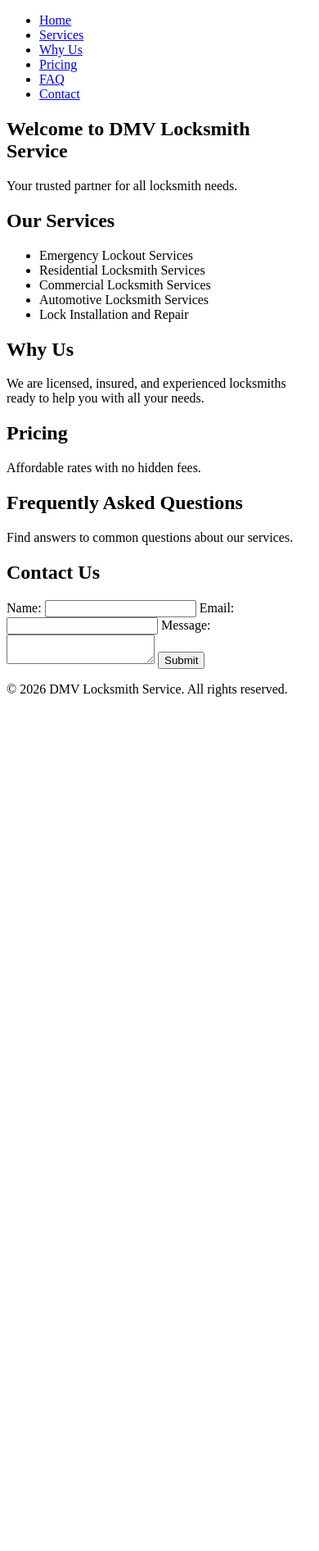
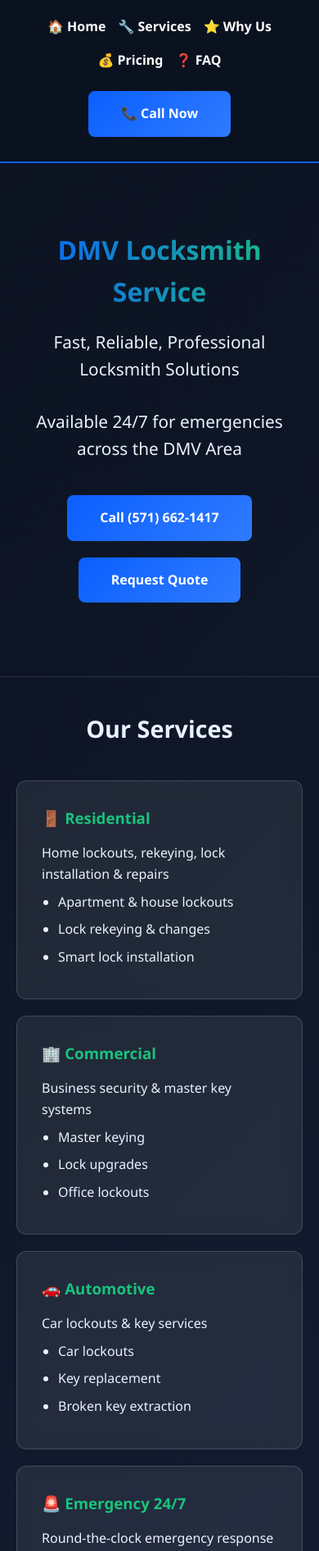
Before and after one commit to alkalbam1993/dmv-locksmith-site, a plain HTML site: page index.html in a window 390 px wide. Shown: the top 1892 px of the page at 82% size. Before the commit the page ends 866 px from the top, so only its background shows below. Drawn offline with Linux system fonts and the light colour scheme.

Commit message:
Refactor index.html for layout and content updates
Updated HTML structure and styles for improved layout and responsiveness. Added new sections for services, pricing, and FAQs.

```diff
--- a/index.html
+++ b/index.html
@@ -1,74 +1,233 @@
-<!DOCTYPE html>
+<!doctype html>
 <html lang="en">
 <head>
-    <meta charset="UTF-8">
-    <meta name="viewport" content="width=device-width, initial-scale=1.0">
-    <meta name="description" content="DMV Locksmith Service - Reliable and Professional Locksmith Solutions">
-    <title>DMV Locksmith Service</title>
-    <link rel="stylesheet" href="styles.css">
+  <meta charset="utf-8" />
+  <meta name="viewport" content="width=device-width,initial-scale=1" />
+  <title>DMV Locksmith Service | 24/7 Emergency Services</title>
+  <style>
+    :root {
+      --bg: #0b1220;
+      --text: #eaf2ff;
+      --brand: #0b5fff;
+      --brand2: #19c37d;
+    }
+    * { box-sizing: border-box; margin: 0; padding: 0; }
+    body {
+      font-family: 'Segoe UI', Tahoma, Geneva, Verdana, sans-serif;
+      background: linear-gradient(135deg, #0b1220 0%, #1a2540 100%);
+      color: var(--text);
+      line-height: 1.6;
+    }
+    header {
+      background: rgba(11,18,32,.9);
+      backdrop-filter: blur(10px);
+      padding: 20px 0;
+      position: sticky;
+      top: 0;
+      border-bottom: 2px solid var(--brand);
+    }
+    .container { max-width: 1200px; margin: 0 auto; padding: 0 20px; }
+    nav { display: flex; justify-content: center; gap: 30px; flex-wrap: wrap; }
+    nav a { color: white; text-decoration: none; font-weight: 600; transition: color 0.3s; }
+    nav a:hover { color: var(--brand2); }
+
+    section {
+      padding: 60px 0;
+      border-bottom: 1px solid rgba(255,255,255,0.1);
+    }
+    h1, h2, h3 { margin-bottom: 20px; }
+    h1 { font-size: 3rem; background: linear-gradient(90deg, var(--brand), var(--brand2)); -webkit-background-clip: text; -webkit-text-fill-color: transparent; }
+    h2 { font-size: 2.5rem; text-align: center; }
+
+    .hero { text-align: center; padding: 80px 0; }
+    .hero p { font-size: 1.3rem; margin-bottom: 30px; }
+    .btn {
+      display: inline-block;
+      padding: 15px 40px;
+      margin: 10px;
+      background: linear-gradient(135deg, var(--brand), #2f7bff);
+      color: white;
+      border-radius: 8px;
+      text-decoration: none;
+      font-weight: bold;
+      transition: transform 0.3s, box-shadow 0.3s;
+    }
+    .btn:hover { transform: translateY(-3px); box-shadow: 0 10px 30px rgba(11,95,255,0.4); }
+
+    .cards-grid {
+      display: grid;
+      grid-template-columns: repeat(auto-fit, minmax(280px, 1fr));
+      gap: 20px;
+      margin-top: 40px;
+    }
+    .card {
+      background: rgba(255,255,255,0.08);
+      border: 1px solid rgba(255,255,255,0.15);
+      border-radius: 12px;
+      padding: 30px;
+      backdrop-filter: blur(10px);
+      transition: transform 0.3s, border-color 0.3s;
+    }
+    .card:hover { transform: translateY(-5px); border-color: var(--brand); }
+    .card h3 { color: var(--brand2); margin-bottom: 15px; }
+    .card ul { margin-left: 20px; }
+    .card li { margin: 8px 0; }
+
+    footer {
+      background: rgba(11,18,32,.95);
+      padding: 40px 0;
+      text-align: center;
+      color: rgba(234,242,255,0.8);
+    }
+
+    @media (max-width: 768px) {
+      h1 { font-size: 2rem; }
+      h2 { font-size: 1.8rem; }
+      nav { gap: 15px; }
+      section { padding: 40px 0; }
+    }
+  </style>
 </head>
 <body>
   <header>
+    <div class="container">
       <nav>
-            <ul>
-                <li><a href="#home">Home</a></li>
-                <li><a href="#services">Services</a></li>
-                <li><a href="#about">Why Us</a></li>
-                <li><a href="#pricing">Pricing</a></li>
-                <li><a href="#faq">FAQ</a></li>
-                <li><a href="#contact">Contact</a></li>
-            </ul>
+        <a href="#home">🏠 Home</a>
+        <a href="#services">🔧 Services</a>
+        <a href="#why">⭐ Why Us</a>
+        <a href="#pricing">💰 Pricing</a>
+        <a href="#faq">❓ FAQ</a>
+        <a href="tel:5716621417" class="btn">📞 Call Now</a>
       </nav>
+    </div>
   </header>
 
-    <section id="hero">
-        <h1>Welcome to DMV Locksmith Service</h1>
-        <p>Your trusted partner for all locksmith needs.</p>
+  <section id="home" class="hero">
+    <div class="container">
+      <h1>DMV Locksmith Service</h1>
+      <p>Fast, Reliable, Professional Locksmith Solutions</p>
+      <p>Available 24/7 for emergencies across the DMV Area</p>
+      <a href="tel:5716621417" class="btn">Call (571) 662-1417</a>
+      <a href="#contact" class="btn">Request Quote</a>
+    </div>
   </section>
 
   <section id="services">
+    <div class="container">
       <h2>Our Services</h2>
+      <div class="cards-grid">
+        <div class="card">
+          <h3>🚪 Residential</h3>
+          <p>Home lockouts, rekeying, lock installation & repairs</p>
           <ul>
-            <li>Emergency Lockout Services</li>
-            <li>Residential Locksmith Services</li>
-            <li>Commercial Locksmith Services</li>
-            <li>Automotive Locksmith Services</li>
-            <li>Lock Installation and Repair</li>
+            <li>Apartment & house lockouts</li>
+            <li>Lock rekeying & changes</li>
+            <li>Smart lock installation</li>
           </ul>
+        </div>
+        <div class="card">
+          <h3>🏢 Commercial</h3>
+          <p>Business security & master key systems</p>
+          <ul>
+            <li>Master keying</li>
+            <li>Lock upgrades</li>
+            <li>Office lockouts</li>
+          </ul>
+        </div>
+        <div class="card">
+          <h3>🚗 Automotive</h3>
+          <p>Car lockouts & key services</p>
+          <ul>
+            <li>Car lockouts</li>
+            <li>Key replacement</li>
+            <li>Broken key extraction</li>
+          </ul>
+        </div>
+        <div class="card">
+          <h3>🚨 Emergency 24/7</h3>
+          <p>Round-the-clock emergency response</p>
+          <ul>
+            <li>Fast response times</li>
+            <li>Any type of lockout</li>
+            <li>Professional service</li>
+          </ul>
+        </div>
+      </div>
+    </div>
   </section>
 
-    <section id="about">
-        <h2>Why Us</h2>
-        <p>We are licensed, insured, and experienced locksmiths ready to help you with all your needs.</p>
+  <section id="why">
+    <div class="container">
+      <h2>Why Choose Us?</h2>
+      <div class="cards-grid">
+        <div class="card">
+          <h3>✓ Licensed & Insured</h3>
+          <p>Fully licensed and insured for your protection</p>
+        </div>
+        <div class="card">
+          <h3>✓ Fast Response</h3>
+          <p>15-30 minute typical response time</p>
+        </div>
+        <div class="card">
+          <h3>✓ Upfront Pricing</h3>
+          <p>No hidden fees, clear quotes before work</p>
+        </div>
+        <div class="card">
+          <h3>✓ Professional</h3>
+          <p>Respectful, clean, and courteous service</p>
+        </div>
+      </div>
+    </div>
   </section>
 
   <section id="pricing">
+    <div class="container">
       <h2>Pricing</h2>
-        <p>Affordable rates with no hidden fees.</p>
+      <div class="cards-grid">
+        <div class="card">
+          <h3>Lockout Service</h3>
+          <p><strong>Call for quote</strong></p>
+          <ul>
+            <li>Residential lockouts</li>
+            <li>Commercial lockouts</li>
+            <li>Automotive lockouts</li>
+          </ul>
+        </div>
+        <div class="card">
+          <h3>Rekey & Repairs</h3>
+          <p><strong>Call for quote</strong></p>
+          <ul>
+            <li>Rekeying locks</li>
+            <li>Lock replacement</li>
+            <li>Hardware upgrades</li>
+          </ul>
+        </div>
+        <div class="card">
+          <h3>Smart Locks</h3>
+          <p><strong>Call for quote</strong></p>
+          <ul>
+            <li>Installation & setup</li>
+            <li>Configuration help</li>
+            <li>Integration support</li>
+          </ul>
+        </div>
+      </div>
+    </div>
   </section>
 
   <section id="faq">
+    <div class="container">
       <h2>Frequently Asked Questions</h2>
-        <p>Find answers to common questions about our services.</p>
-    </section>
-
-    <section id="contact">
-        <h2>Contact Us</h2>
-        <form>
-            <label for="name">Name:</label>
-            <input type="text" id="name" name="name" required>
-            <label for="email">Email:</label>
-            <input type="email" id="email" name="email" required>
-            <label for="message">Message:</label>
-            <textarea id="message" name="message" required></textarea>
-            <button type="submit">Submit</button>
-        </form>
-    </section>
-
-    <footer>
-        <p>&copy; 2026 DMV Locksmith Service. All rights reserved.</p>
-    </footer>
-
-    <script src="script.js"></script>
-</body>
-</html>
+      <details style="background: rgba(255,255,255,0.08); padding: 15px; margin: 15px 0; border-radius: 8px; border-left: 4px solid var(--brand);">
+        <summary style="cursor: pointer; font-weight: bold; font-size: 1.1rem;">Do you serve the entire DMV Area?</summary>
+        <p style="margin-top: 10px;">Yes, we provide service throughout the DMV Area including DC, Maryland, and Virginia.</p>
+      </details>
+      <details style="background: rgba(255,255,255,0.08); padding: 15px; margin: 15px 0; border-radius: 8px; border-left: 4px solid var(--brand);">
+        <summary style="cursor: pointer; font-weight: bold; font-size: 1.1rem;">Are you available 24/7?</summary>
+        <p style="margin-top: 10px;">Yes! We offer emergency locksmith services 24 hours a day, 7 days a week.</p>
+      </details>
+      <details style="background: rgba(255,255,255,0.08); padding: 15px; margin: 15px 0; border-radius: 8px; border-left: 4px solid var(--brand);">
+        <summary style="cursor: pointer; font-weight: bold; font-size: 1.1rem;">How fast can you respond?</summary>
+        <p style="margin-top: 10px;">Typical response time is 15-30 minutes, depending on traffic and location.</p>
+      </details>*
+
```
Lines whose indentation alone changed are shown as unchanged.
